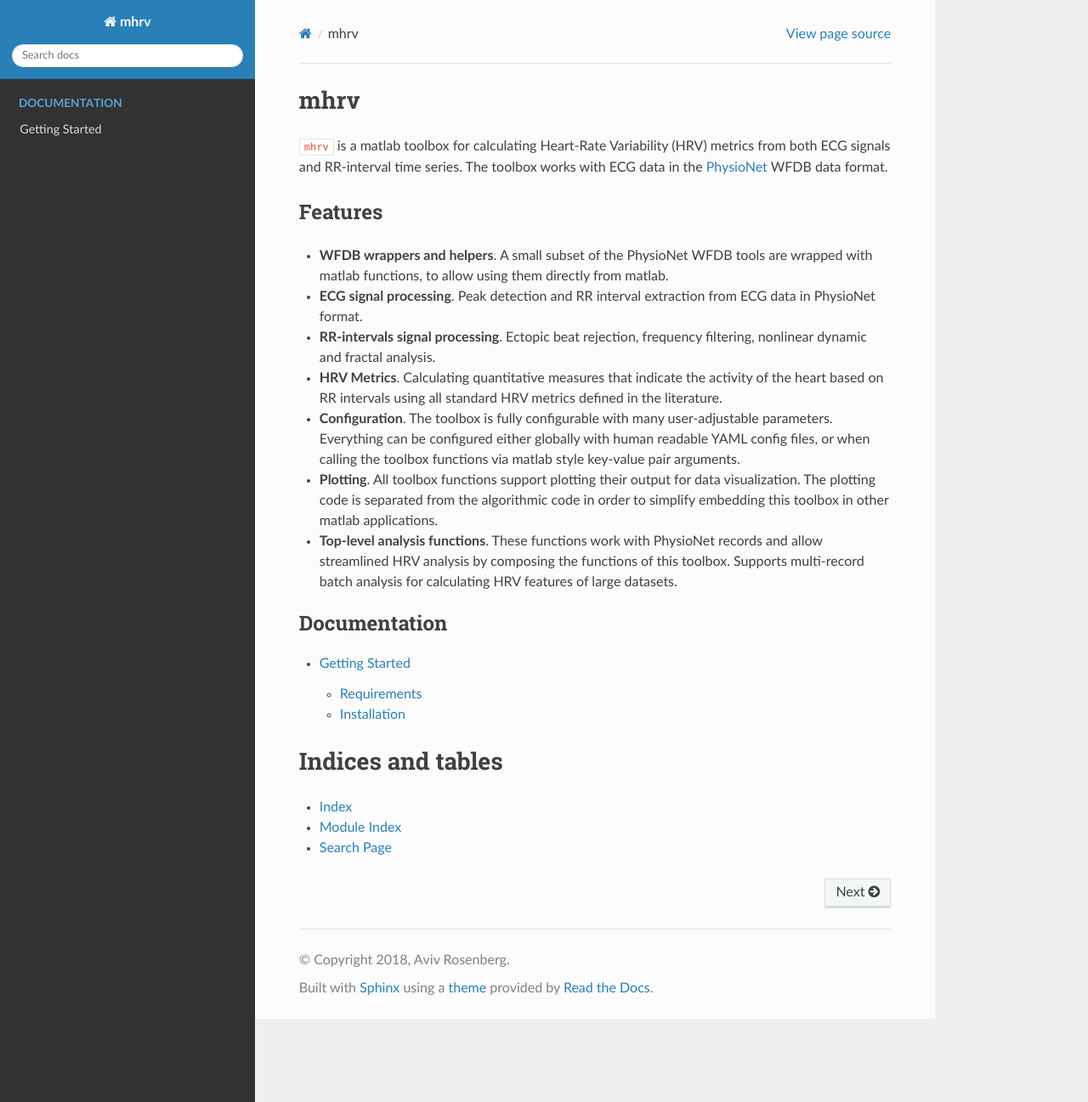
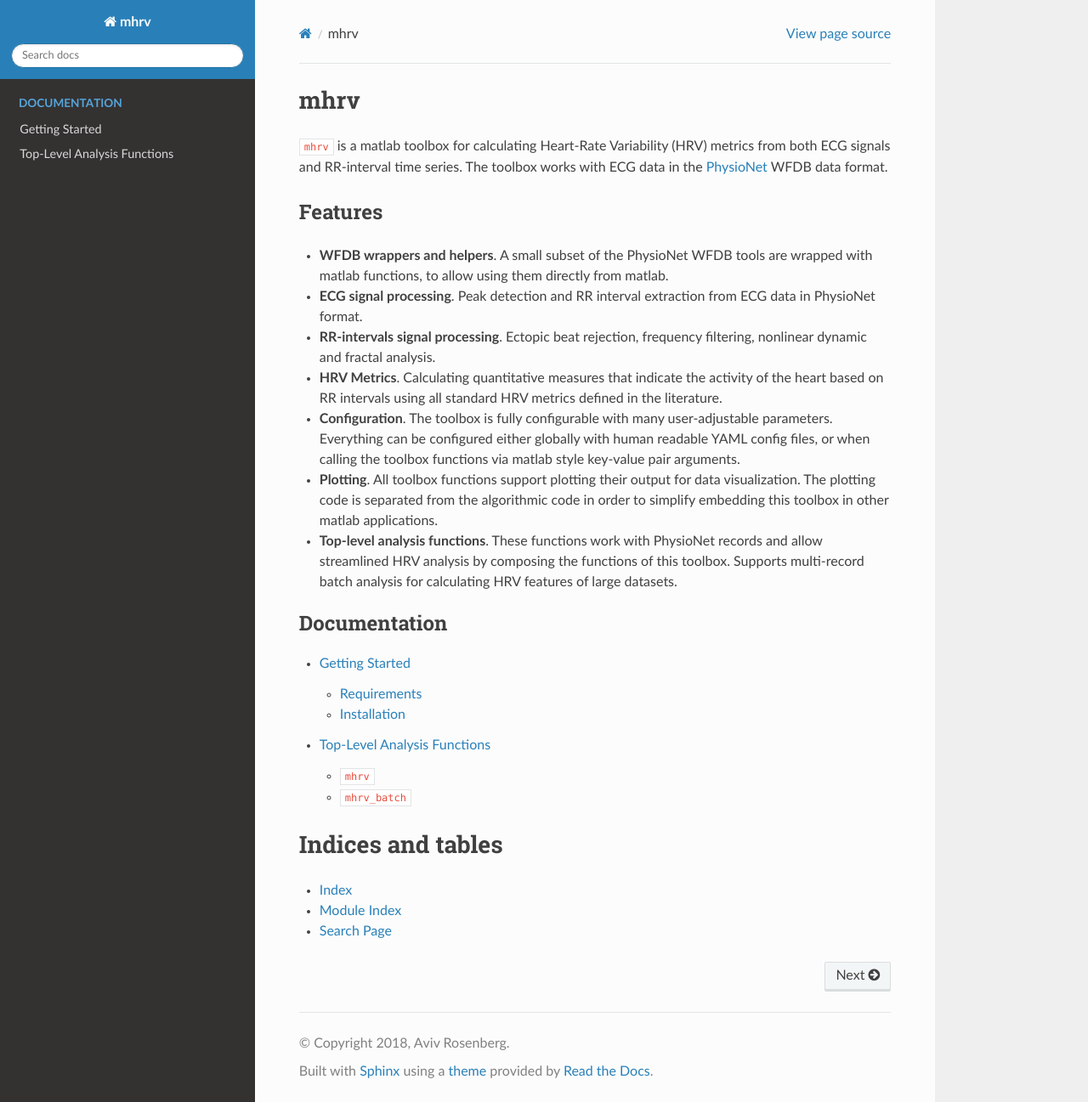
Before and after one commit to physiozoo/mhrv, a Sphinx documentation site: the page built from docs/index.rst, in a window 1280 px wide and 1297 px high. Shown: the whole window at 85% size. Built offline with Sphinx 7.4.7 and the Read the Docs theme 2.0.0, drawn with Linux system fonts in a browser that asks for light colours; some of the changed lines change nothing that is shown.

Commit message:
docs: Add top-level functions to sphinx

```diff
--- a/docs/conf.py
+++ b/docs/conf.py
@@ -44,9 +44,9 @@
     'sphinx.ext.intersphinx',
     'sphinx.ext.mathjax',
     'sphinx.ext.githubpages',
-    'sphinxcontrib.matlab',
     'sphinx.ext.viewcode',
     'm2r',
+    'sphinxcontrib.matlab',
 ]
 
 matlab_src_dir = os.path.abspath('..')
--- a/docs/index.rst
+++ b/docs/index.rst
@@ -13,7 +13,7 @@
    :caption: Documentation
 
    sections/getting_started.md
-
+   sections/src.rst
 
 Indices and tables
 ==================
--- /dev/null
+++ b/docs/sections/src.rst
@@ -0,0 +1,21 @@
+Top-Level Analysis Functions
+============================
+
+.. automodule:: src
+
+The top level analysis functions in :mod:`src` can be used as a command-based
+user interface to the toolbox. The :func:`mhrv` and :func:`mhrv_batch` functions
+allow analysis of both ECG and R-peak annotation files in WFDB format and return
+all HRV metrics supported by the toolbox.
+
+.. rubric:: Functions
+
+``mhrv``
+--------
+
+.. autofunction:: mhrv
+
+``mhrv_batch``
+--------------
+
+.. autofunction:: mhrv_batch
```
